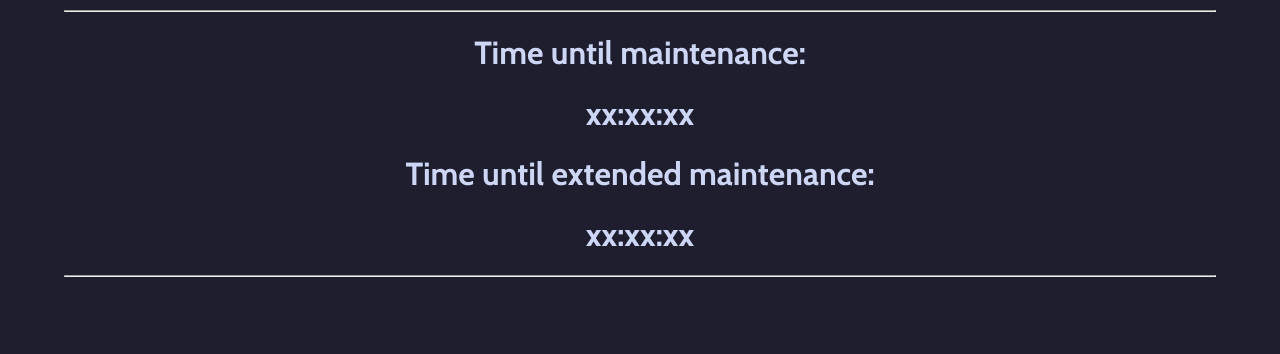
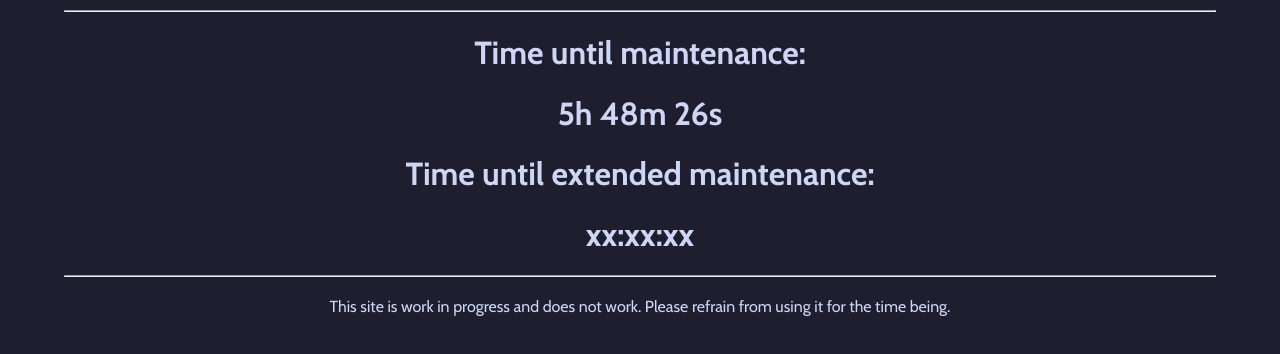
Before and after one commit to xzi/eamuse, a plain HTML site: page index.html in a window 1280 px wide. Shown: the part 72-426 px from the top of the page. Drawn offline with nearby package versions, Linux system fonts and the light colour scheme.

Commit message:
Add a basic timer

```diff
--- a/index.html
+++ b/index.html
@@ -25,7 +25,7 @@
 
     <div class="cabin-bold center">
         <h1>Time until maintenance:</h1>
-        <h1>xx:xx:xx</h1>
+        <h1 id="maintenance">xx:xx:xx</h1>
     </div>
 
     <div class="cabin-bold center">
@@ -34,6 +34,8 @@
     </div>
 
     <hr>
+    <p class="center cabin-normal">This site is work in progress and does not work. Please refrain from using it for the time being.</p>
+
 </body>
 
 </html>
--- a/script.js
+++ b/script.js
@@ -0,0 +1,32 @@
+// Thanks W3Schools. God I am dumb
+
+// Set the date we're counting down to
+var dailyMaintenance = new Date("2025-01-06T05:00:00+09:00").getTime();
+//var dailyMaintenance = new Date("2025-01-01T05:00:00+09:00").getTime();
+
+// Update the count down every 1 second
+var x = setInterval(function() {
+
+  // Get today's date and time
+  var now = new Date().getTime();
+
+  // Find the distance between now and the count down date
+  var distance = dailyMaintenance - now;
+
+  // Time calculations for days, hours, minutes and seconds
+  // var days = Math.floor(distance / (1000 * 60 * 60 * 24));
+  var hours = Math.floor((distance % (1000 * 60 * 60 * 24)) / (1000 * 60 * 60));
+  var minutes = Math.floor((distance % (1000 * 60 * 60)) / (1000 * 60));
+  var seconds = Math.floor((distance % (1000 * 60)) / 1000);
+
+  // Display the result in the element with id="maintenance"
+  // We have the ability to show days here, I just removed it because we don't need it.
+  document.getElementById("maintenance").innerHTML = hours + "h "
+  + minutes + "m " + seconds + "s ";
+
+  // If the count down is finished, write some text
+  if (distance < 0) {
+    clearInterval(x);
+    document.getElementById("maintenance").innerHTML = "Maintenance is now live";
+  }
+}, 1000);
```
